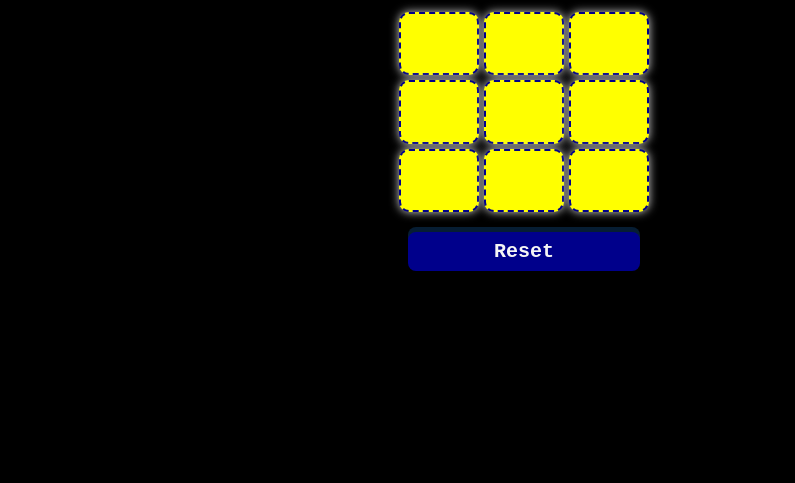
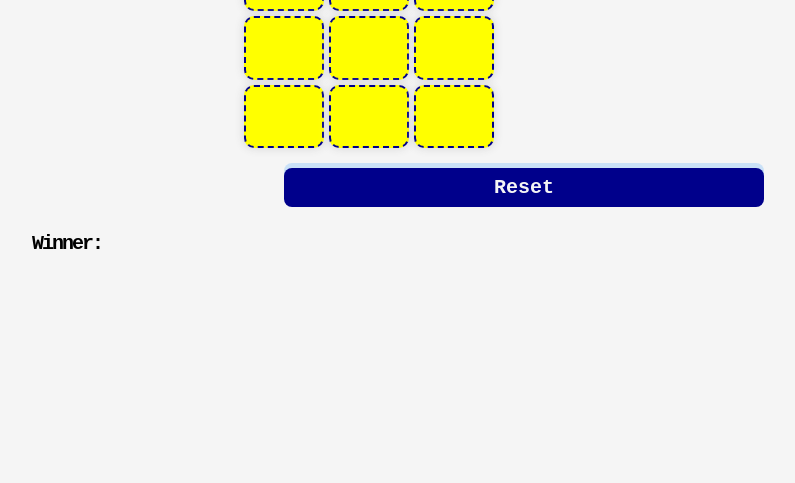
Before and after one commit to dev0xgenius/Tic-Tac-Toe, a plain HTML site: page index.html in a window 1280 px wide. Shown: the part 317-800 px from the top of the page, without its empty margins (116-911 px from the left). Drawn offline with Linux system fonts and the light colour scheme.

Commit message:
Update style.css
Changed max-width on section element

```diff
--- a/style.css
+++ b/style.css
@@ -11,13 +11,12 @@ body {
   justify-content: center;
   align-items: center;
   font-family: monospace;
-  background-color: black;
+  background-color: whitesmoke;
 }
 
 section {
   width: 100%;
-  max-width: max-content;
-  margin: 10% auto;
+  max-width: 600px;
   margin-bottom: 0;
 }
 
```
